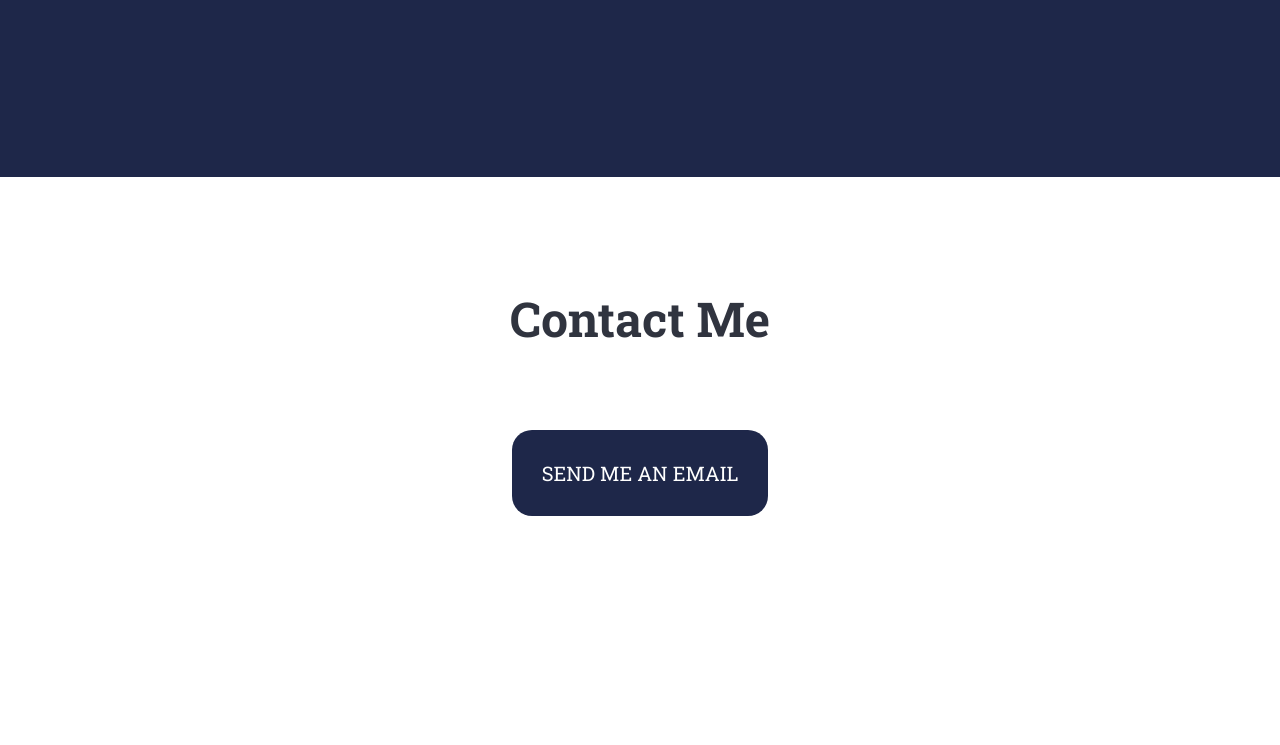
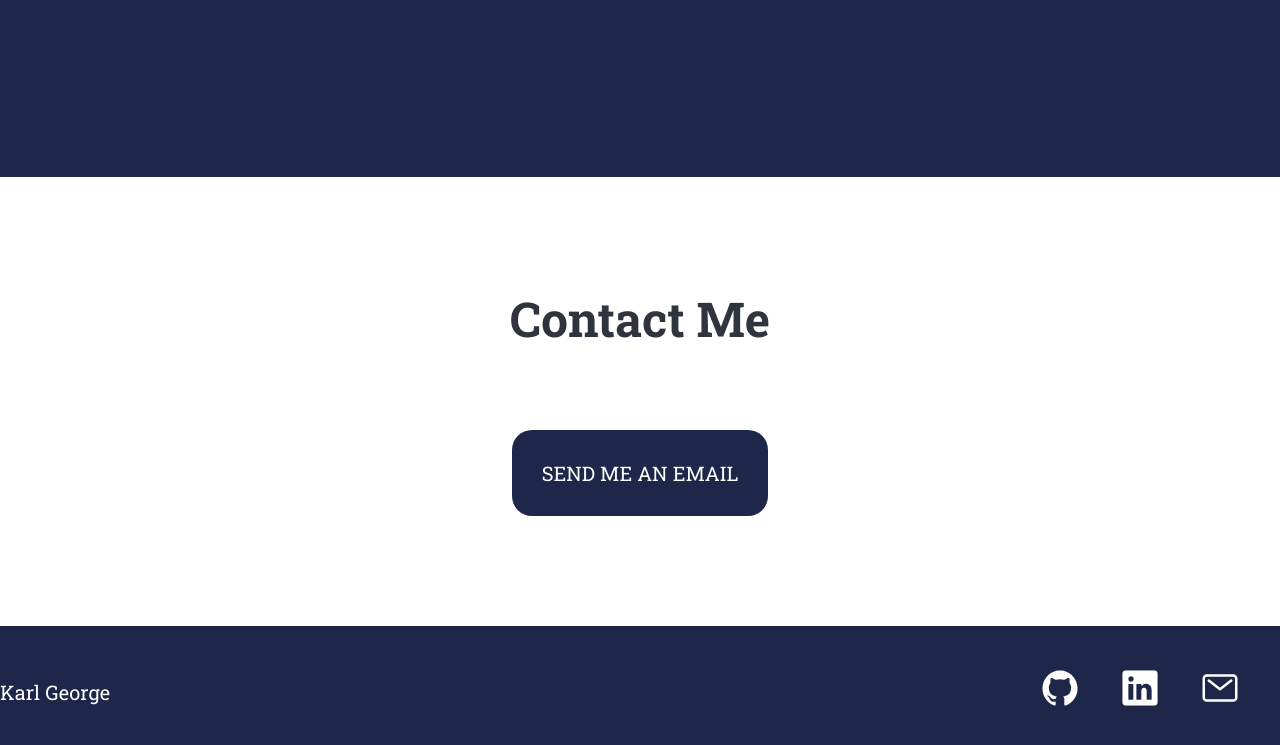
Before and after one commit to karl-george/Portfolio, a plain HTML site: page index.html in a window 1280 px wide. Shown: the part 2337-3082 px from the top of the page. Before the commit the page ends 2943 px from the top, so only its background shows below. Drawn offline with nearby package versions, Linux system fonts and the light colour scheme.

Commit message:
Working on footer

```diff
--- a/index.html
+++ b/index.html
@@ -112,7 +112,16 @@
 
     <!-- footer -->
     <footer>
-        <div class="container"></div>
+        <div class="container">
+            <div class="footer-section">
+                <p>Karl George</p>
+                <div class="footer-socials">
+                    <a href="#" class="footer-social-icon"><ion-icon name="logo-github"></ion-icon></a>
+                    <a href="#" class="footer-social-icon"><ion-icon name="logo-linkedin"></ion-icon></ion-icon></a>
+                    <a href="#" class="footer-social-icon"><ion-icon name="mail-outline"></ion-icon></ion-icon></ion-icon></a>
+                  </div>
+            </div>
+        </div>
     </footer>
 
     <script
--- a/src/css/style.css
+++ b/src/css/style.css
@@ -204,7 +204,7 @@ img {
 
 .email-me {
   text-align: center;
-  margin-bottom: 12rem;
+  margin-bottom: 14rem;
 }
 
 .email-link {
@@ -219,3 +219,38 @@ img {
 .email-link:hover {
   background-color: var(--accent);
 }
+
+/* Footer */
+footer {
+  background-color: var(--main-bg-colour);
+  padding: 4rem 0;
+}
+
+.footer-section {
+  display: flex;
+  justify-content: space-between;
+  align-items: center;
+  color: white;
+}
+
+.footer-section p {
+  font-size: 2rem;
+  margin-bottom: 0;
+}
+
+.footer-socials {
+  font-size: 4rem;
+  color: #fff;
+  display: flex;
+  align-items: center;
+  justify-content: space-between;
+}
+
+.footer-social-icon {
+  color: #fff;
+  margin-right: 4rem;
+}
+
+.footer-social-icon:hover {
+  color: var(--accent);
+}
```
